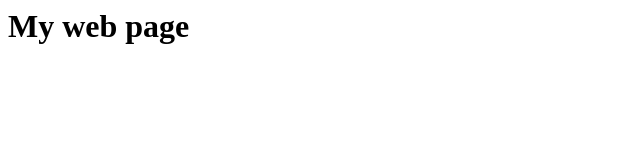
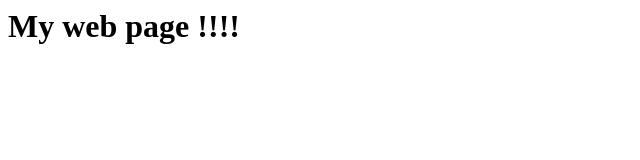
Before and after one commit to sabahussain/gitdemo, a plain HTML site: page index.html in a window 1280 px wide. Shown: the full height of the page, 0-640 px from the left. Drawn offline with Linux system fonts and the light colour scheme.

Commit message:
maine first change commit kiya

```diff
--- a/index.html
+++ b/index.html
@@ -2,6 +2,6 @@
 <head><title>Hello</title>
 </head>
 <body>
-<h1>My web page </h1>
+<h1>My web page !!!!</h1>
 </body>
 </html>
```
